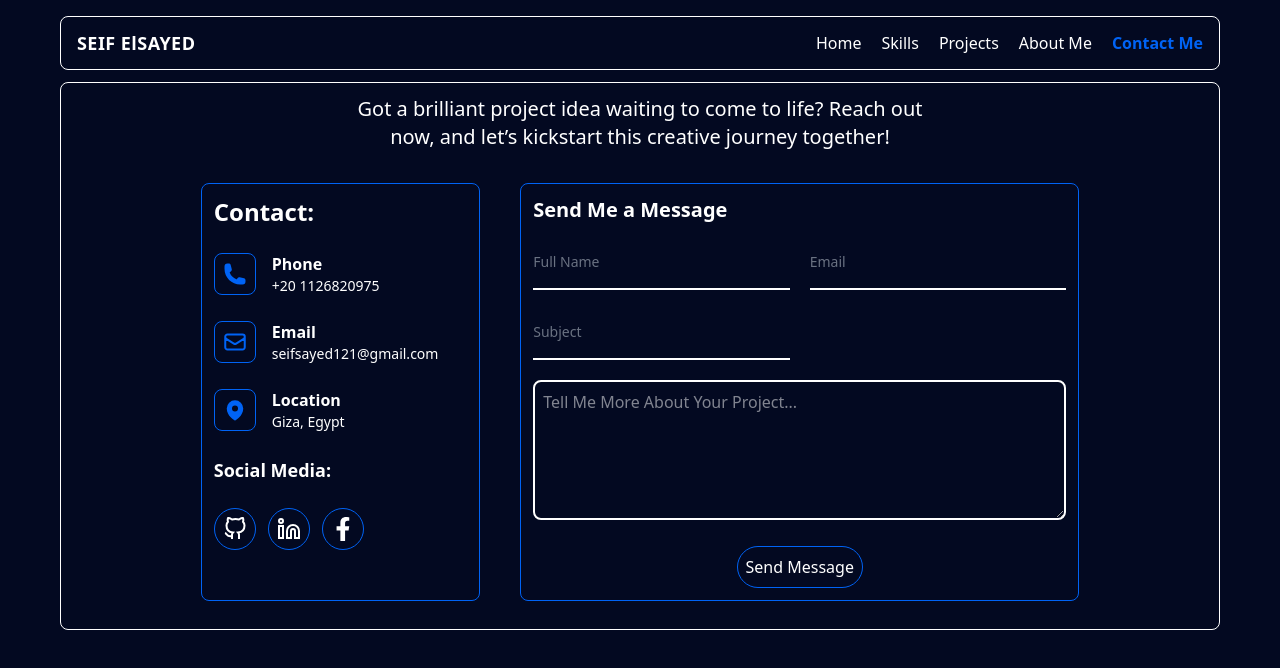
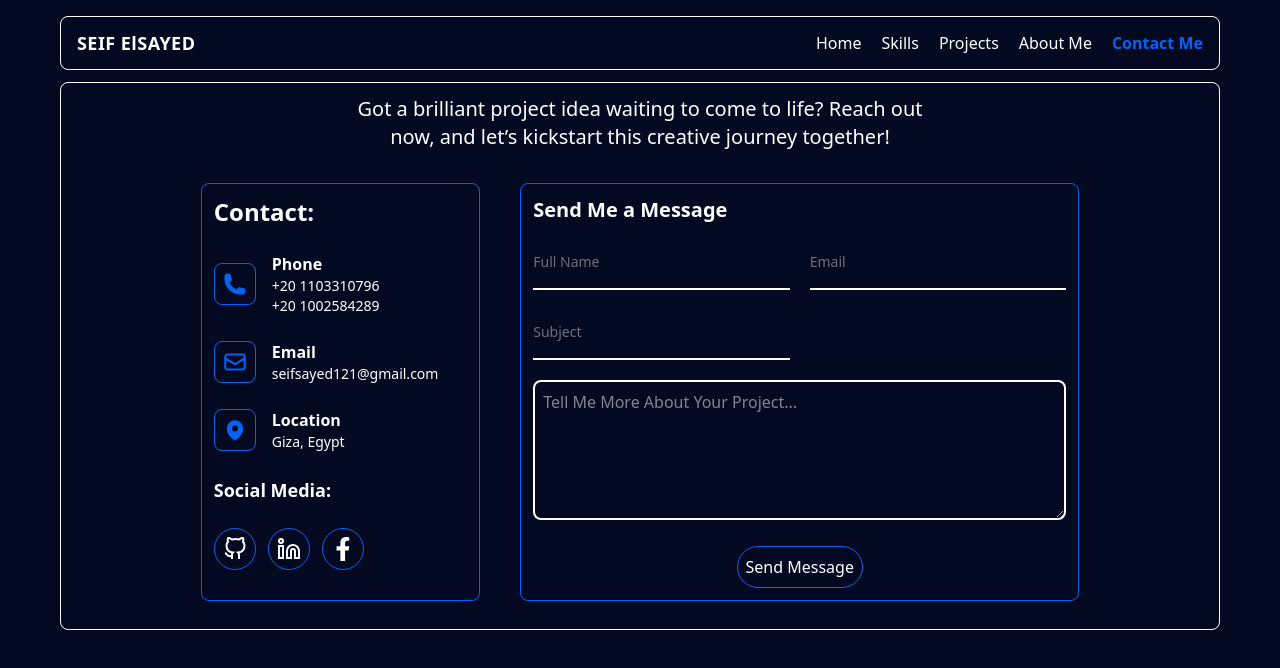
Before and after one commit to seif-el-sayed1/Protfolio-2, a React (Vite) app: page /contact in a window 1280 px wide. Shown: the top 668 px of the page. Built offline with nearby package versions, Linux system fonts and the light colour scheme.

Commit message:
edit contact numbers

```diff
--- a/src/pages/Contact.jsx
+++ b/src/pages/Contact.jsx
@@ -59,7 +59,8 @@ export const Contact = () => {
                         </div>
                         <div>
                             <h3 className='font-bold'>Phone</h3>
-                            <p className='text-sm'>+20 1126820975</p>
+                            <p className='text-sm'>+20 1103310796</p>
+                            <p className='text-sm'>+20 1002584289</p>
                         </div>
                     </div>
                     <div className='flex items-center gap-4 mb-6 flex-wrap'>
```
